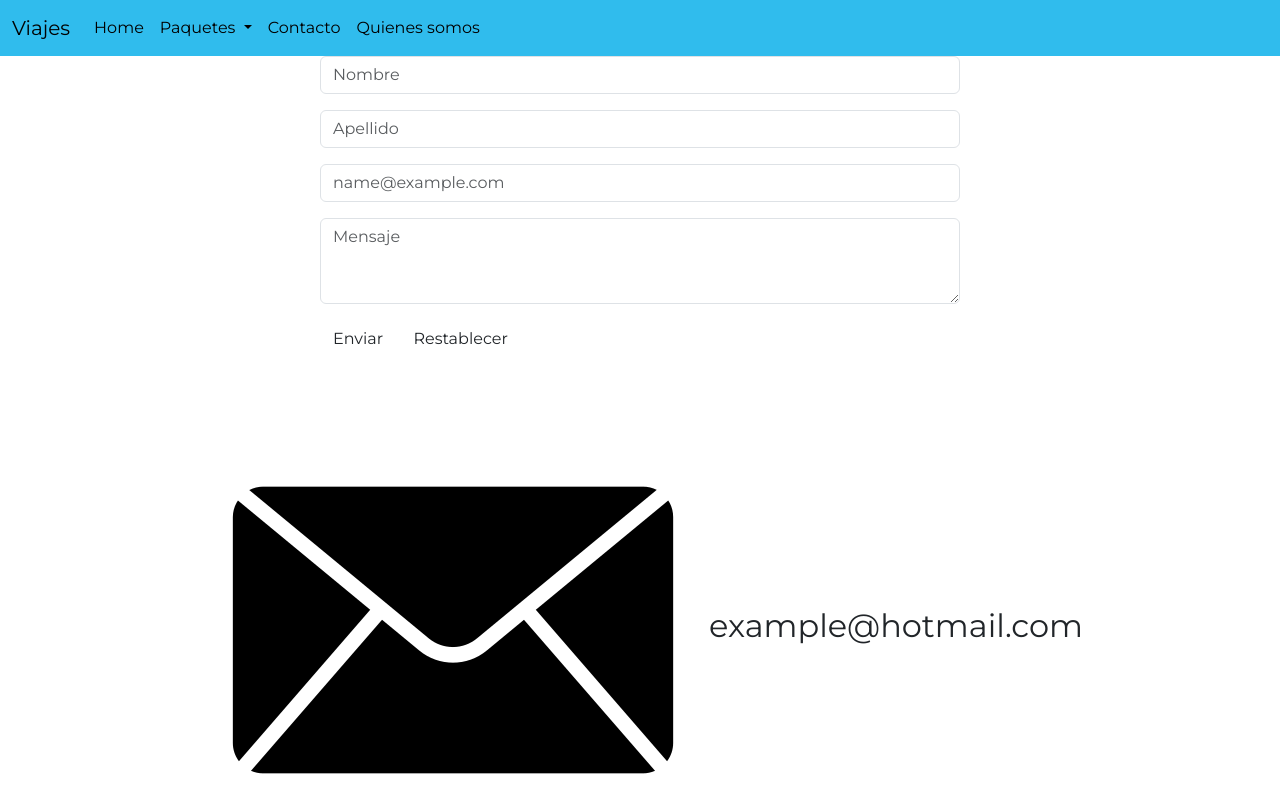
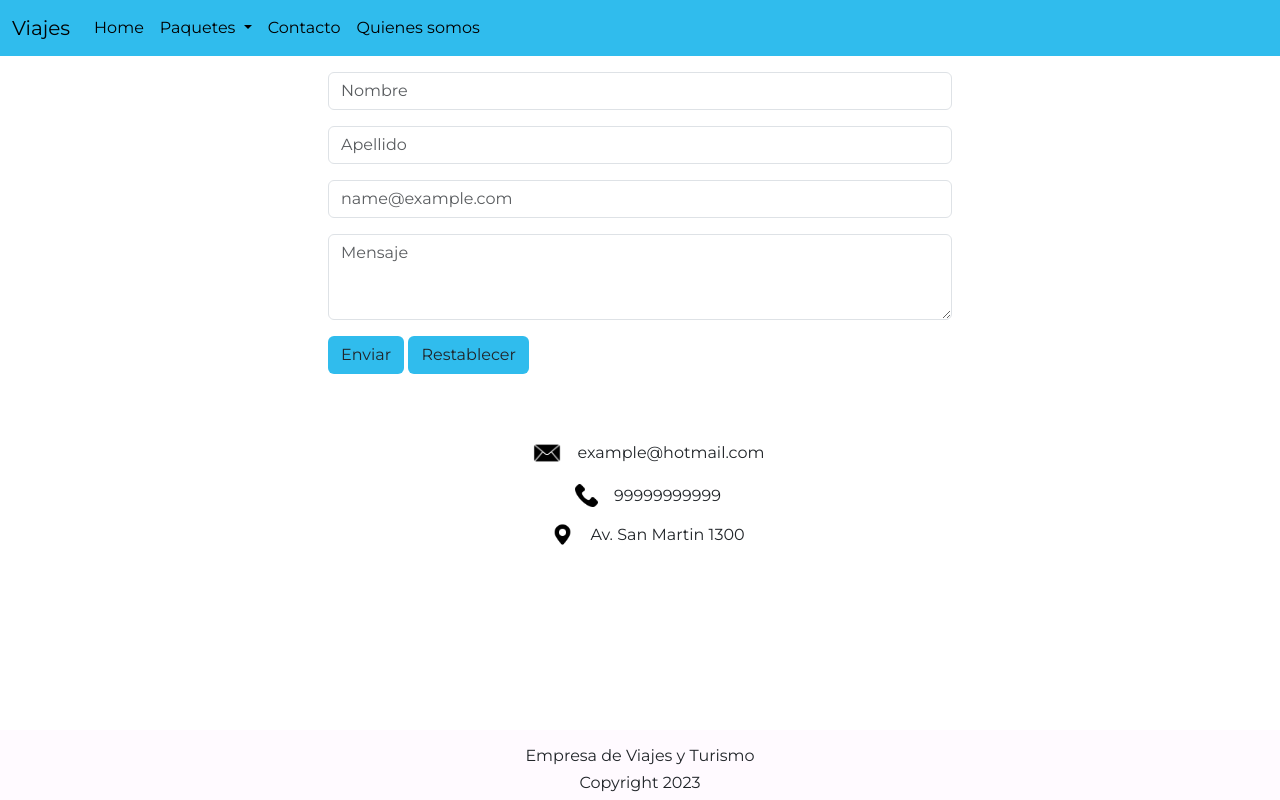
Before and after one commit to Valentin-Fernandez/PangeaViajes, a website: page pages/contacto.html in a window 1280 px wide. Shown: the top 800 px of the page. Drawn offline with nearby package versions, Linux system fonts and the light colour scheme; files that its build step writes are made by us from their sources.

Commit message:
Acomodar SASS y agregar Contact a SASS

```diff
--- a/pages/contacto.html
+++ b/pages/contacto.html
@@ -6,7 +6,7 @@
     <!-- Bootstrap -->
     <link href="https://cdn.jsdelivr.net/npm/bootstrap@5.3.2/dist/css/bootstrap.min.css" rel="stylesheet" integrity="sha384-T3c6CoIi6uLrA9TneNEoa7RxnatzjcDSCmG1MXxSR1GAsXEV/Dwwykc2MPK8M2HN" crossorigin="anonymous">
     <!-- CSS -->
-    <link rel="stylesheet" href="../style.css">
+    <link rel="stylesheet" href="../css/style.css">
     <!-- Fuente -->
     <link rel="preconnect" href="https://fonts.googleapis.com">
     <link rel="preconnect" href="https://fonts.gstatic.com" crossorigin>
@@ -70,8 +70,8 @@
                 <textarea class="form-control" id="exampleFormControlTextarea1" rows="3" placeholder="Mensaje"></textarea>
             </div>
             <div class="mb-3">
-                <button type="submit" class="btn btn-color">Enviar</button>
-                <button type="reset" class="btn btn-color">Restablecer</button>
+                <button type="submit" class="btn boton">Enviar</button>
+                <button type="reset" class="btn boton">Restablecer</button>
             </div>
         </form>
     </section>
--- a/scss/componentes/_footer.scss
+++ b/scss/componentes/_footer.scss
@@ -1,6 +1,6 @@
 footer{
     padding-top: 1rem;
-    background-color: #FFFAFF;
+    background-color: nth($colors, 1);
     /* position: absolute;
     bottom: 0;
     width: 100%;   */
--- a/scss/componentes/_sectionpack.scss
+++ /dev/null
@@ -1,3 +0,0 @@
-.cards{
-    margin: 30px;
-}
--- a/scss/componentes/_sectiontipo.scss
+++ /dev/null
@@ -1,11 +0,0 @@
-.tipo-viaje{
-    width: 30%;
-}
-.section-viajes{
-    background-color: nth($colors, 2 );
-    padding-top: 2rem;
-    padding-bottom: 2rem;
-    img{
-        margin: 1rem;
-    }
-}
--- /dev/null
+++ b/scss/pages/_contact.scss
@@ -0,0 +1,37 @@
+body{
+    overflow-x: hidden;
+}
+.caja-contacto{
+    margin: 1rem;
+}
+.contacto-img{
+    width: 30px;
+    height: 30px;
+}
+.correo-contacto{
+    margin-top: 2rem;
+    margin-bottom: 10rem;
+    img{
+        margin-left: 1rem;
+    }
+    h2{
+        margin-left: 1rem;
+        font-size: 1rem;
+        margin-bottom: 0;
+    }
+    div{
+        margin-top: 1rem;
+    }
+}
+
+.contacto-img-especial{
+    width: 23px;
+    height: 23px;
+}
+.especial-footer{
+    padding-top: 1rem;
+    background-color: nth($colors,1 );
+    position: absolute;
+    bottom: 0;
+    width: 100%;
+}
--- a/scss/componentes/_sectiontendencia.scss
+++ b/scss/pages/_home.scss
@@ -1,3 +1,6 @@
+.cards{
+    margin: 30px;
+}
 .pack{
     background-color: nth($colors,1);
 }
@@ -18,3 +21,17 @@
         }
     }
 }
+.tipo-viaje{
+    width: 30%;
+}
+.section-viajes{
+    background-color: nth($colors, 2 );
+    padding-top: 2rem;
+    padding-bottom: 2rem;
+    img{
+        margin: 1rem;
+    }
+}
+.boton{
+    background-color: nth($colors, 2);
+}
--- a/scss/style.scss
+++ b/scss/style.scss
@@ -7,6 +7,5 @@
 // COMPONENTES
 @import "componentes/footer";
 @import "componentes/header";
-@import "componentes/sectionpack";
-@import "componentes/sectiontendencia";
-@import "componentes/sectiontipo";
+@import "pages/home";
+@import "pages/contact"
```
Also changed, not shown: pages/asia.html (+1 -1 lines), pages/bariloche.html (+1 -1 lines), pages/cancun.html (+1 -1 lines), pages/caribe.html (+1 -1 lines), pages/china.html (+1 -1 lines), pages/europa.html (+1 -1 lines), pages/francia.html (+1 -1 lines), pages/newyork.html (+1 -1 lines), pages/peru.html (+1 -1 lines), pages/quiensomos.html (+1 -1 lines), css/style.css, 1 other file.
